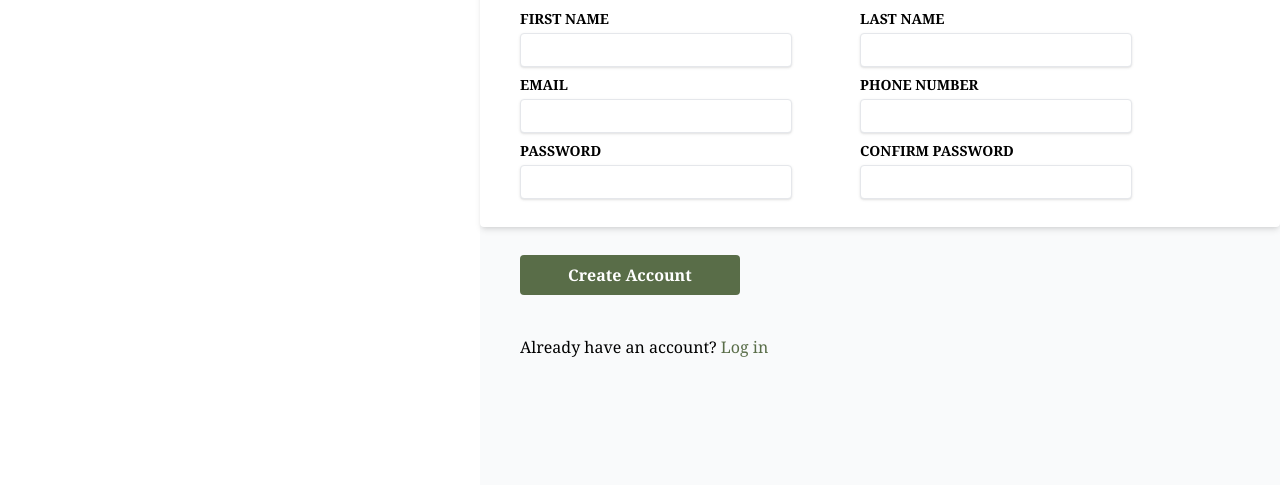
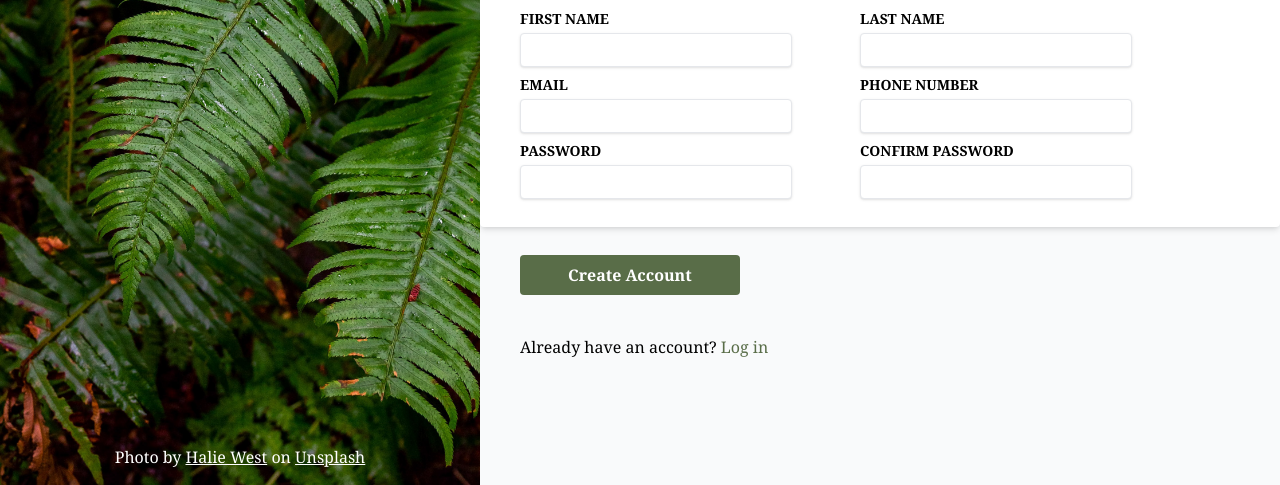
Before and after one commit to CyberGigzz/Project-sign-up-form, a website: page index.html in a window 1280 px wide. Shown: the part 315-800 px from the top of the page. Drawn offline with Linux system fonts and the light colour scheme; the site is published under a folder, as on GitHub Pages, so addresses that start at the root find nothing; a web font is replaced by a local one.

Commit message:
problems with github hosting

```diff
--- a/index.html
+++ b/index.html
@@ -14,7 +14,7 @@
   <body class="min-h-screen flex font-serif">
     <main class="flex flex-1">
       <div
-        class="flex flex-col justify-between items-center gap-16 bg-[url('/build/img/background_photo.jpg')] bg-no-repeat bg-cover flex-[4.5] text-white"
+        class="flex flex-col justify-between items-center gap-16 bg-[url('../img/background_photo.jpg')] bg-no-repeat bg-cover flex-[4.5] text-white"
       >
         <div
           class="flex justify-center items-center gap-2 bg-black bg-opacity-40 w-full mt-36"
```
Also changed, not shown: build/css/style.css.
